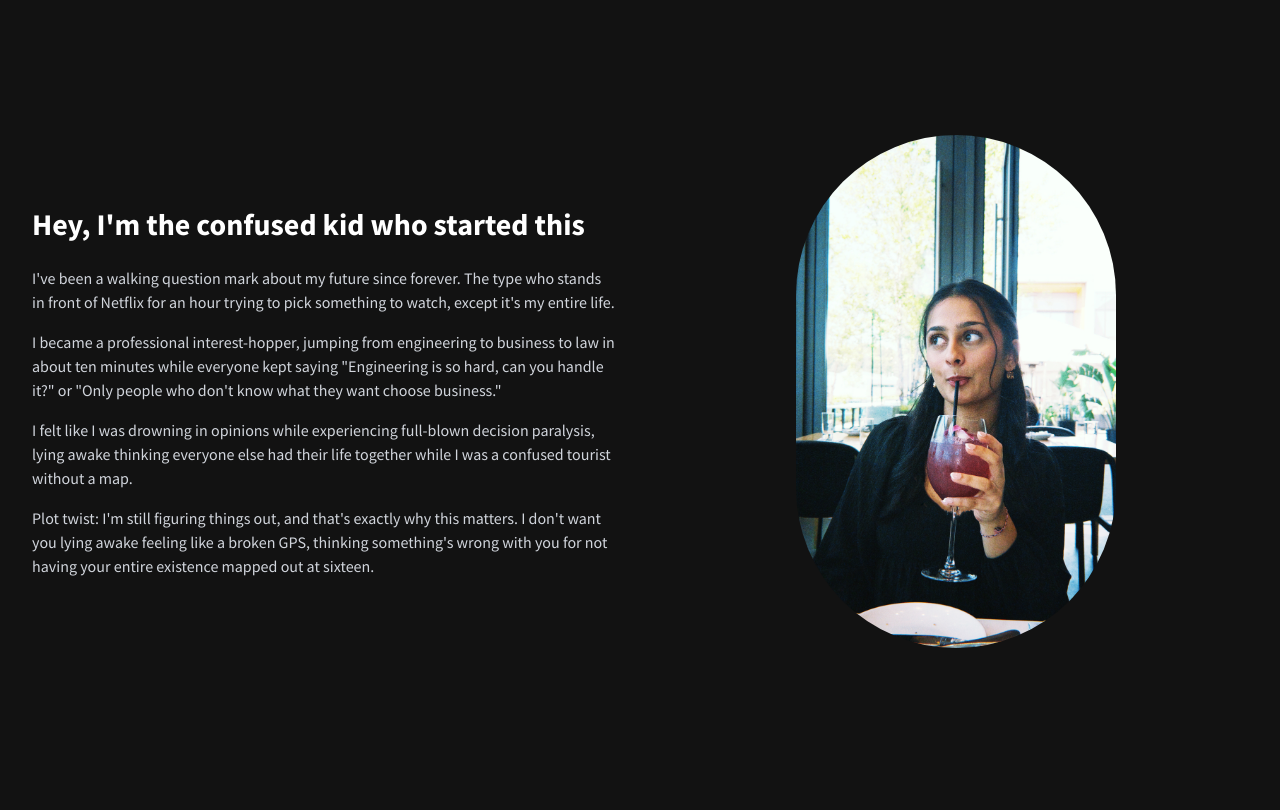
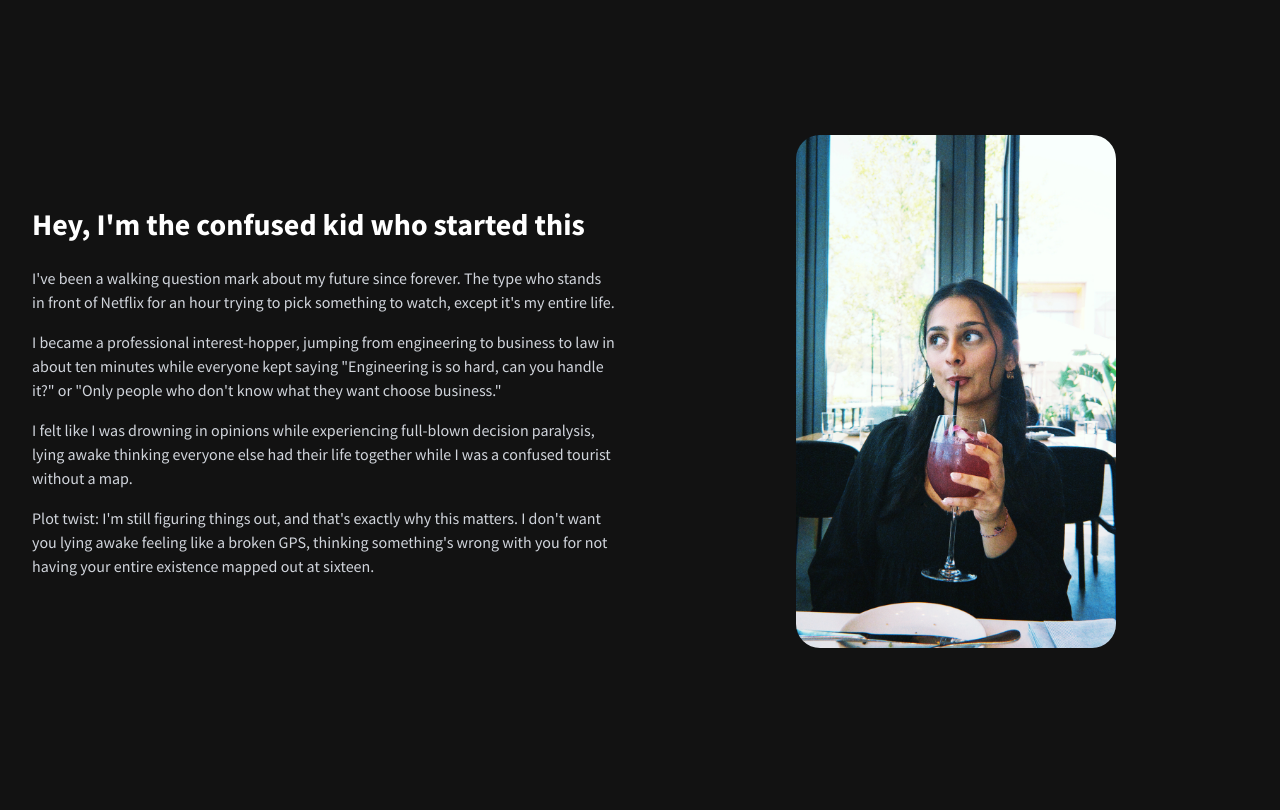
Before and after one commit to sreeyanadendla/YLCD, a Next.js app: page / in a window 1280 px wide. Shown: the part 420-1230 px from the top of the page. Built offline with nearby package versions, Linux system fonts and the light colour scheme.

Commit message:
Updated website

```diff
--- a/app/page.js
+++ b/app/page.js
@@ -188,7 +188,6 @@ const Header = () => (
   );
 
 
-
 // Founder Story Section
 
 const FounderSection = () => (
@@ -219,10 +218,7 @@ const FounderSection = () => (
             alt="YLCD Founder"
             width={320}
             height={320}
-            style={{
-              objectFit: 'cover',
-              borderRadius: '999px'
-            }}
+            className="rounded-3xl object-cover"
             priority
           />
         </div>
@@ -230,7 +226,6 @@ const FounderSection = () => (
     </div>
   </section>
 );
-
 
   // Events Preview Section
   const EventsPreview = () => (
```
